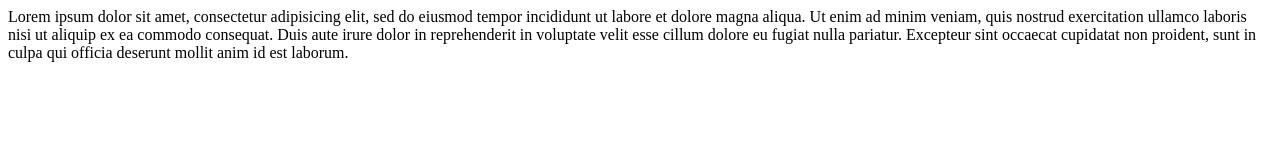
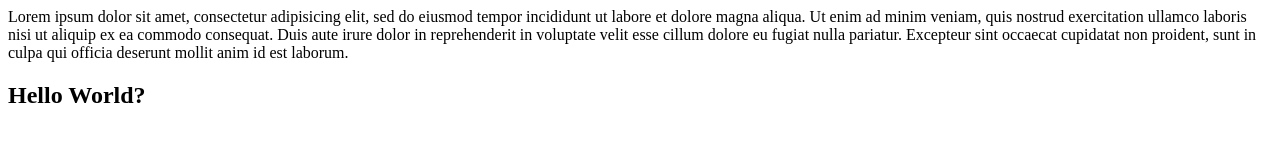
Before and after one commit to SamandarFrilanser/Namanganliklar, a plain HTML site: page index.html in a window 1280 px wide. Drawn offline with Linux system fonts and the light colour scheme.

Commit message:
Update index.html

```diff
--- a/index.html
+++ b/index.html
@@ -12,5 +12,7 @@
 	consequat. Duis aute irure dolor in reprehenderit in voluptate velit esse
 	cillum dolore eu fugiat nulla pariatur. Excepteur sint occaecat cupidatat non
 	proident, sunt in culpa qui officia deserunt mollit anim id est laborum.
+
+	<h2>Hello World?</h2>
 </body>
 </html>
```
